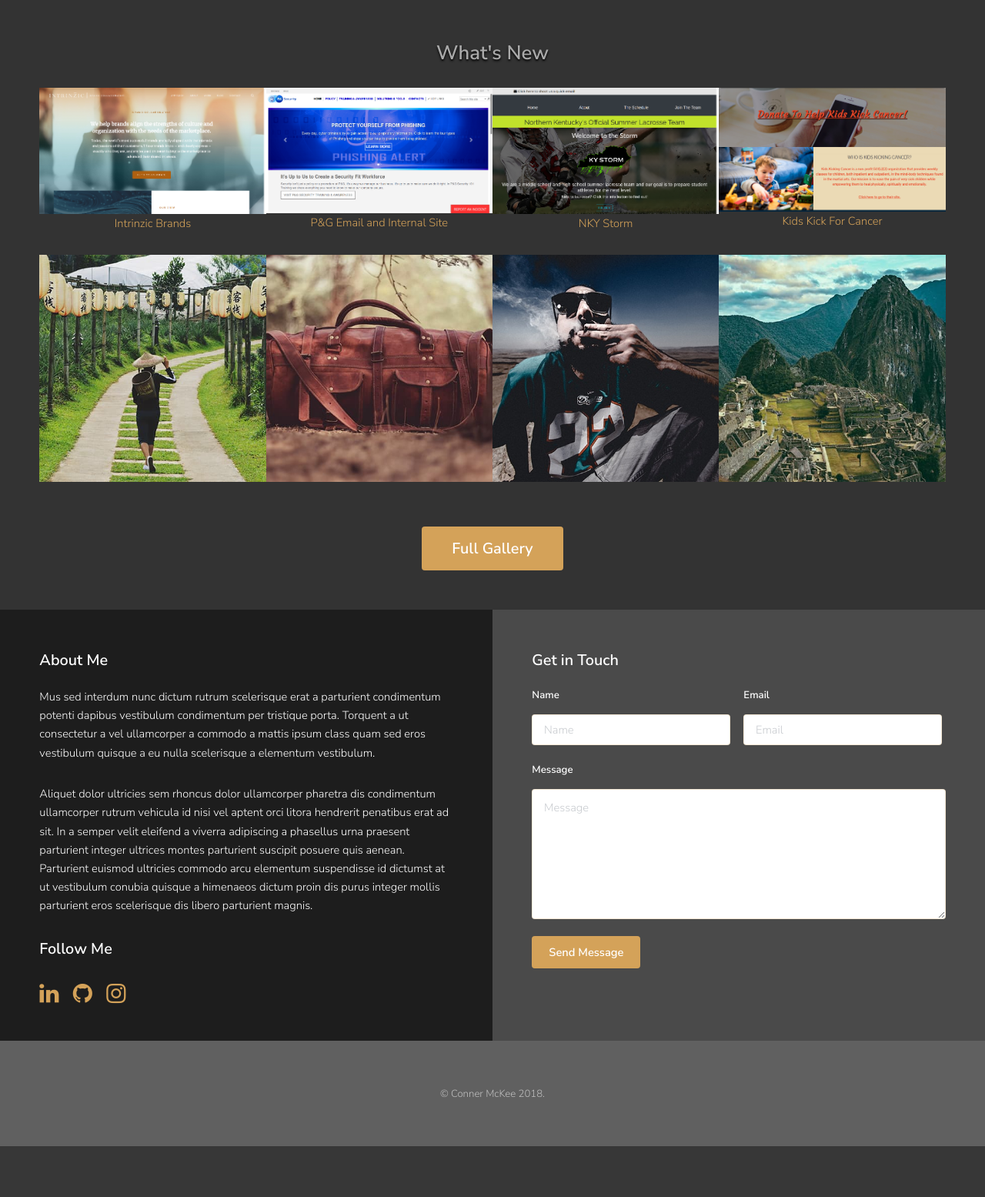
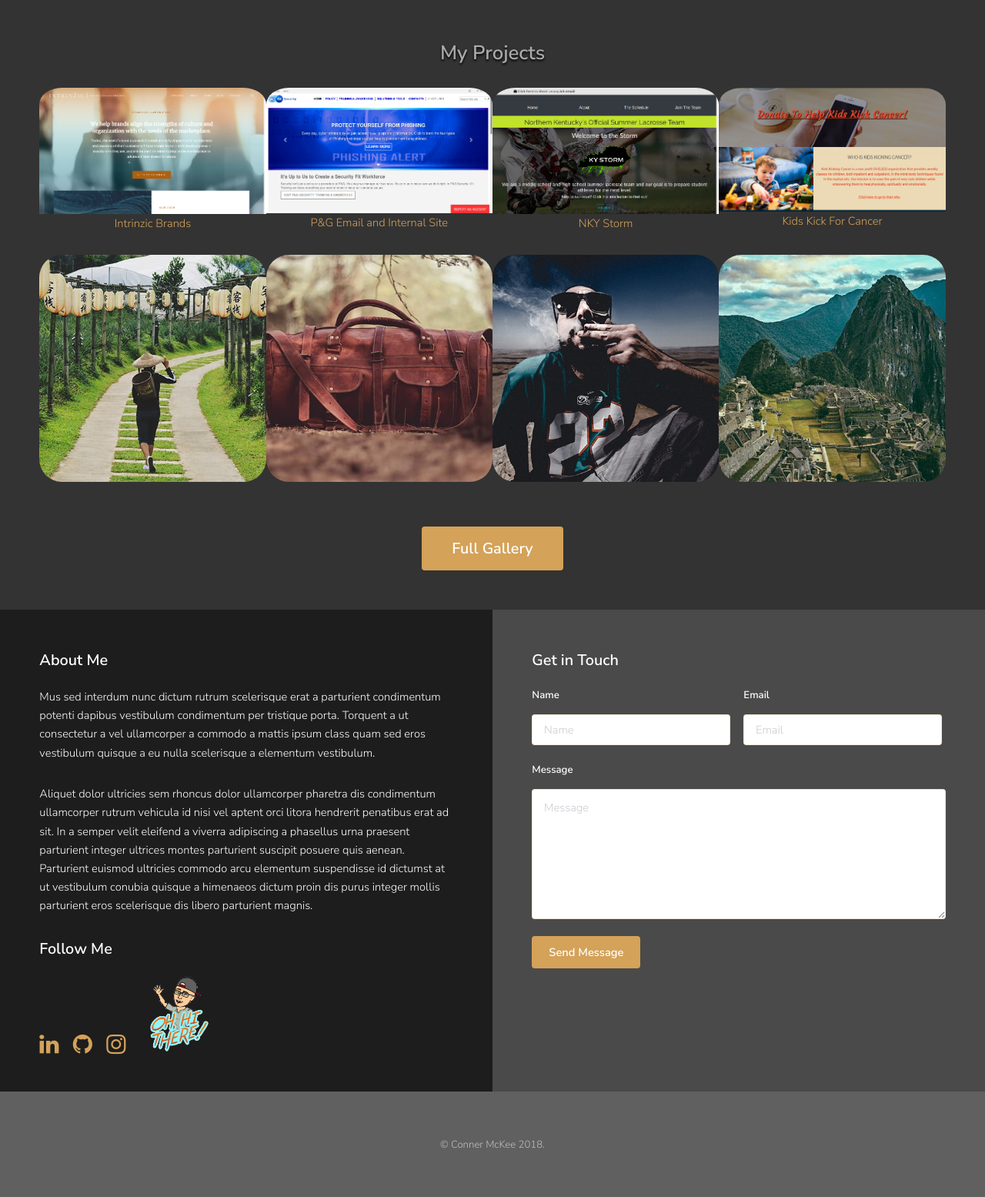
Before and after one commit to mckeec1/Portfolio-2018, a PHP site: page / in a window 1280 px wide. Shown: the part 601-2156 px from the top of the page at 77% size. Before the commit the page ends 2090 px from the top, so only its background shows below. Run offline with PHP 8.4, Linux system fonts and the light colour scheme.

Commit message:
Additional css changes and image updates

```diff
--- a/index.html
+++ b/index.html
@@ -33,6 +33,7 @@
 									<ul class="actions">
 										<li><a href="#explore" class="button alt scrolly big">Explore</a></li>
 										<li><a href="#form_link" class="button alt scrolly big">Contact</a></li>
+										<li><a href="assets/Conner McKee Resume 2018.pdf" target="_blank" class="button alt scrolly big">Resume</a></li>
 									</ul>
 								</div>
 							</section>
@@ -43,7 +44,7 @@
 								<!-- Photo Galleries -->
 									<div class="gallery" id="explore">
 										<header class="special">
-											<h2 class="letterpress">What's New</h2>
+											<h2 class="letterpress">My Projects</h2>
 										</header>
 										<div class="content">
 											<div class="media">
@@ -93,6 +94,7 @@
 											<li><a href="www.linkedin.com/in/conner-mckee-web-developer" target="_blank" class="icon fa-linkedin"><span class="label">Twitter</span></a></li>
 											<li><a href="https://github.com/mckeec1" target="_blank" class="icon fa-github"><span class="label">Facebook</span></a></li>
 											<li><a href="https://www.instagram.com/irishcarbum/" target="_blank" class="icon fa-instagram"><span class="label">Instagram</span></a></li>
+											<li><img src="images/bitmoji.png" width="100px" height="100px" ></li>
 										</ul>
 									</div>
 
--- a/styles/default.scss
+++ b/styles/default.scss
@@ -52,6 +52,10 @@
     color: #fff;
 }
 
+.media{
+    border-radius: 10%;
+}
+
 #explore {
     background: #333;
 }
--- a/styles/main.css
+++ b/styles/main.css
@@ -42,6 +42,9 @@
 
 #galleries {
   color: #fff; }
+
+.media {
+  border-radius: 10%; }
 
 #explore {
   background: #333; }
```
Also changed, not shown: images/IMG-1451.JPG (added), images/bitmoji.png (added), 2 other files.
